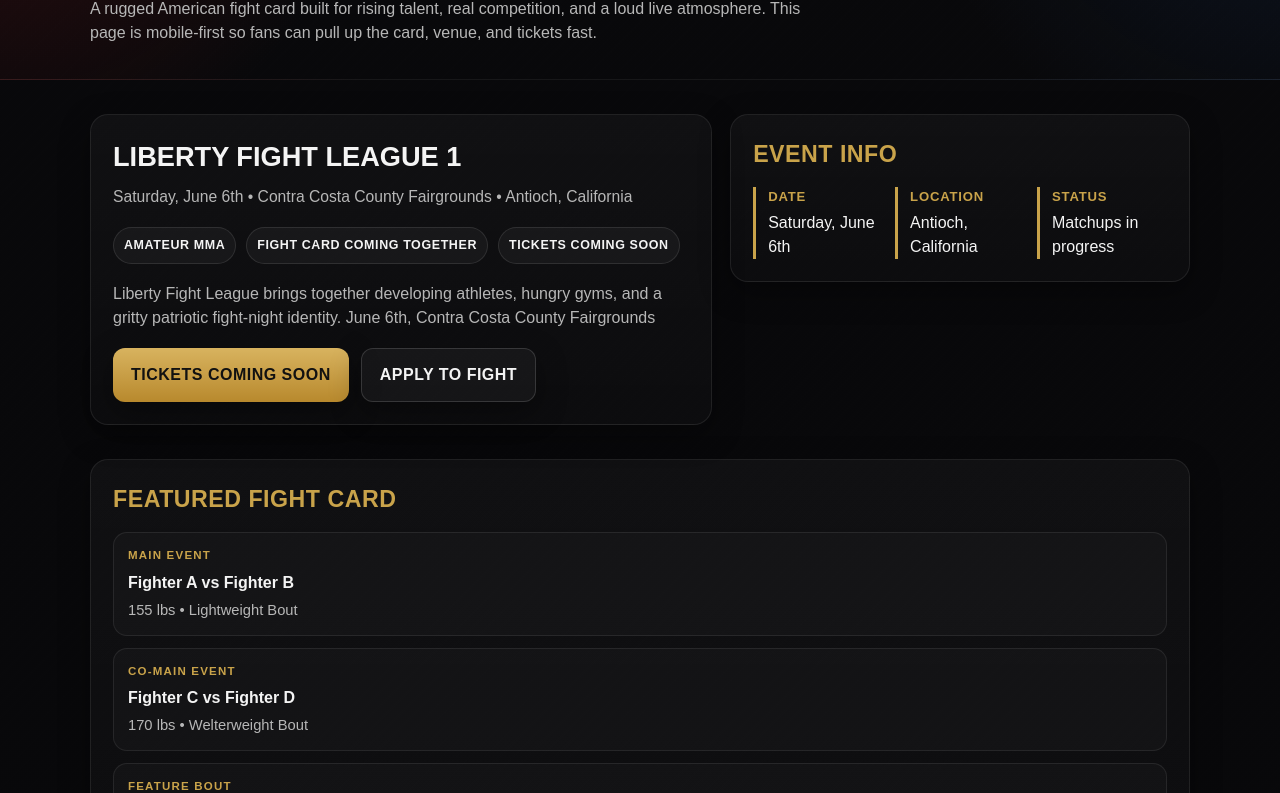
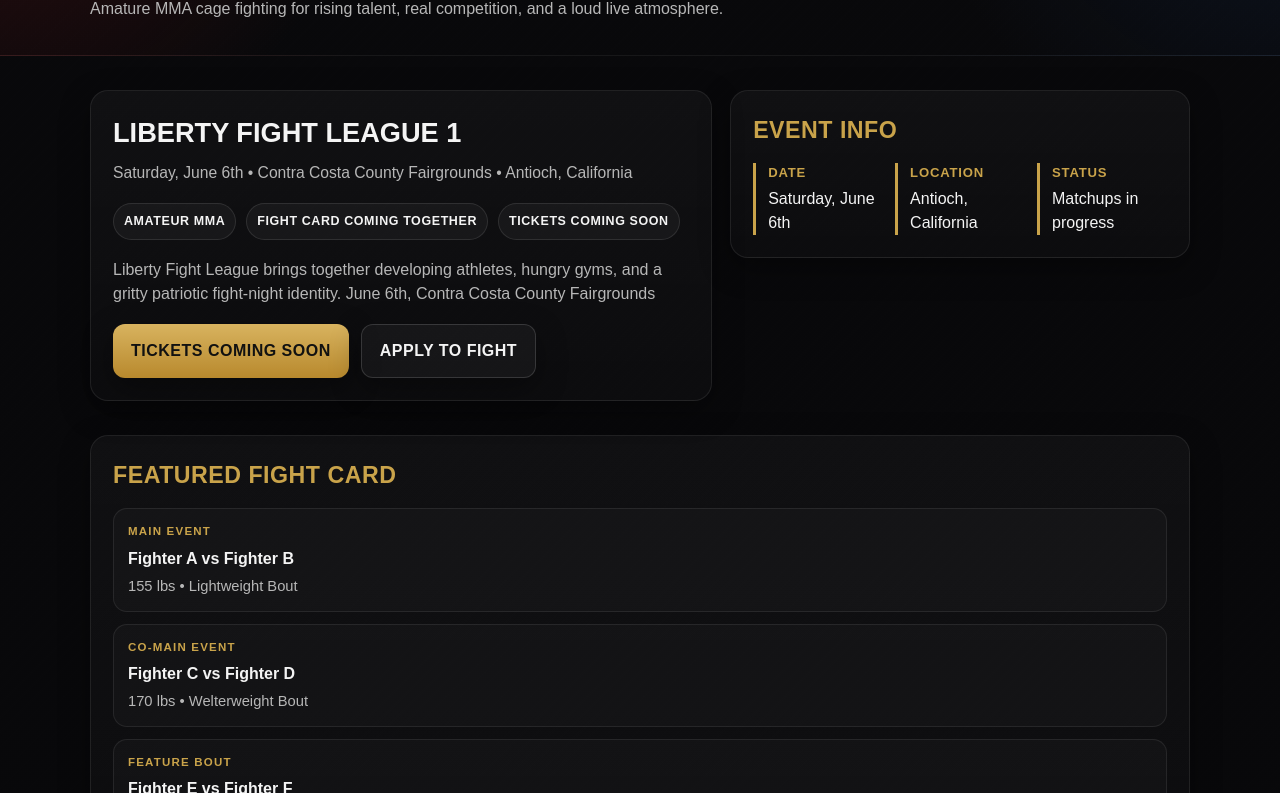
Before and after one commit to jbur6523/liberty-fight-league-site, a plain HTML site: page event.html in a window 1280 px wide. Shown: the part 259-1052 px from the top of the page. Drawn offline with Linux system fonts and the light colour scheme.

Commit message:
Update event.html

```diff
--- a/event.html
+++ b/event.html
@@ -355,8 +355,7 @@
         <div class="eyebrow">Upcoming Fight Night</div>
         <h1>Liberty Fight League 1</h1>
         <p>
-          A rugged American fight card built for rising talent, real competition, and a loud live atmosphere.
-          This page is mobile-first so fans can pull up the card, venue, and tickets fast.
+          Amature MMA cage fighting for rising talent, real competition, and a loud live atmosphere.
         </p>
       </div>
     </section>
```
